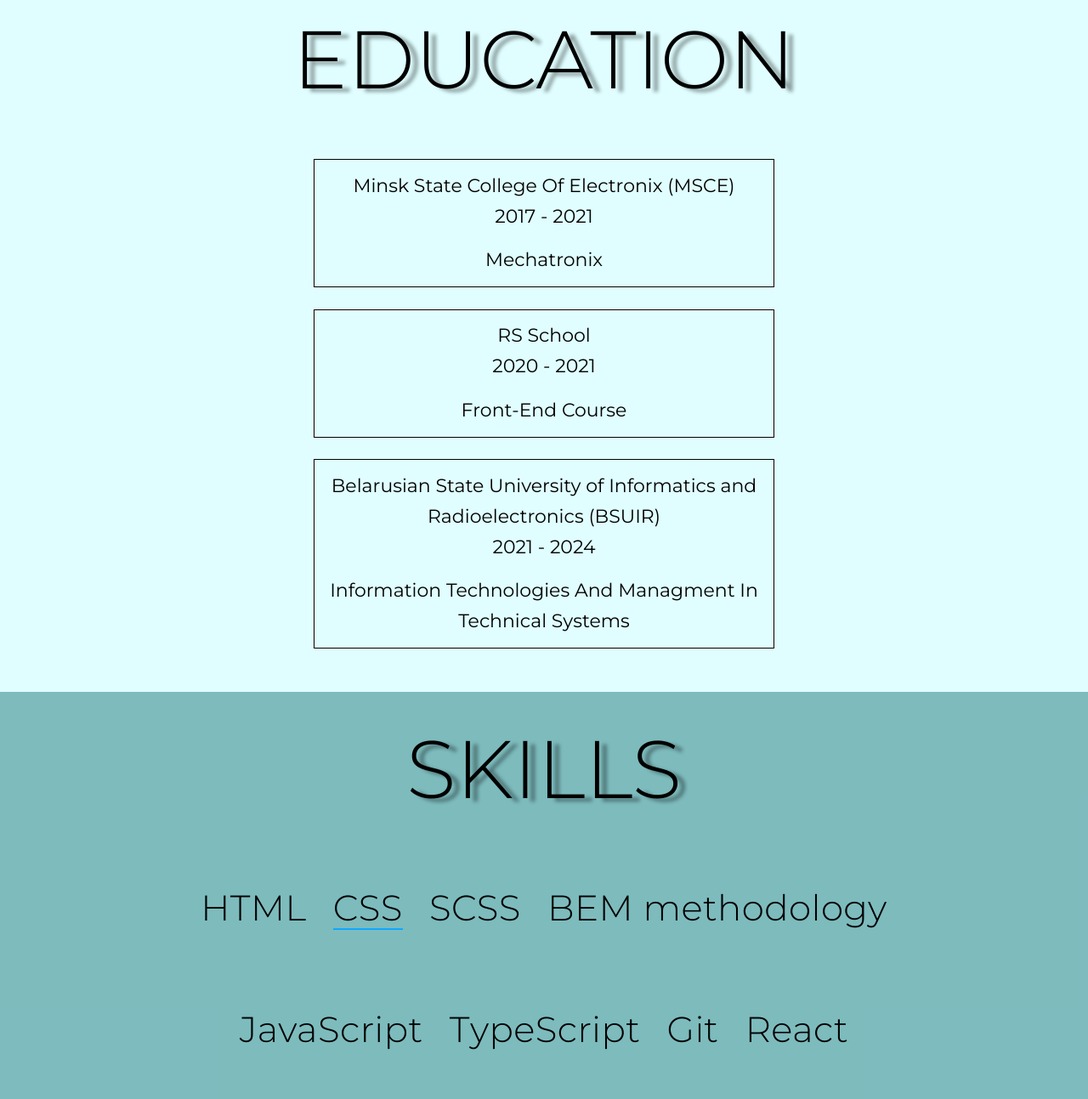
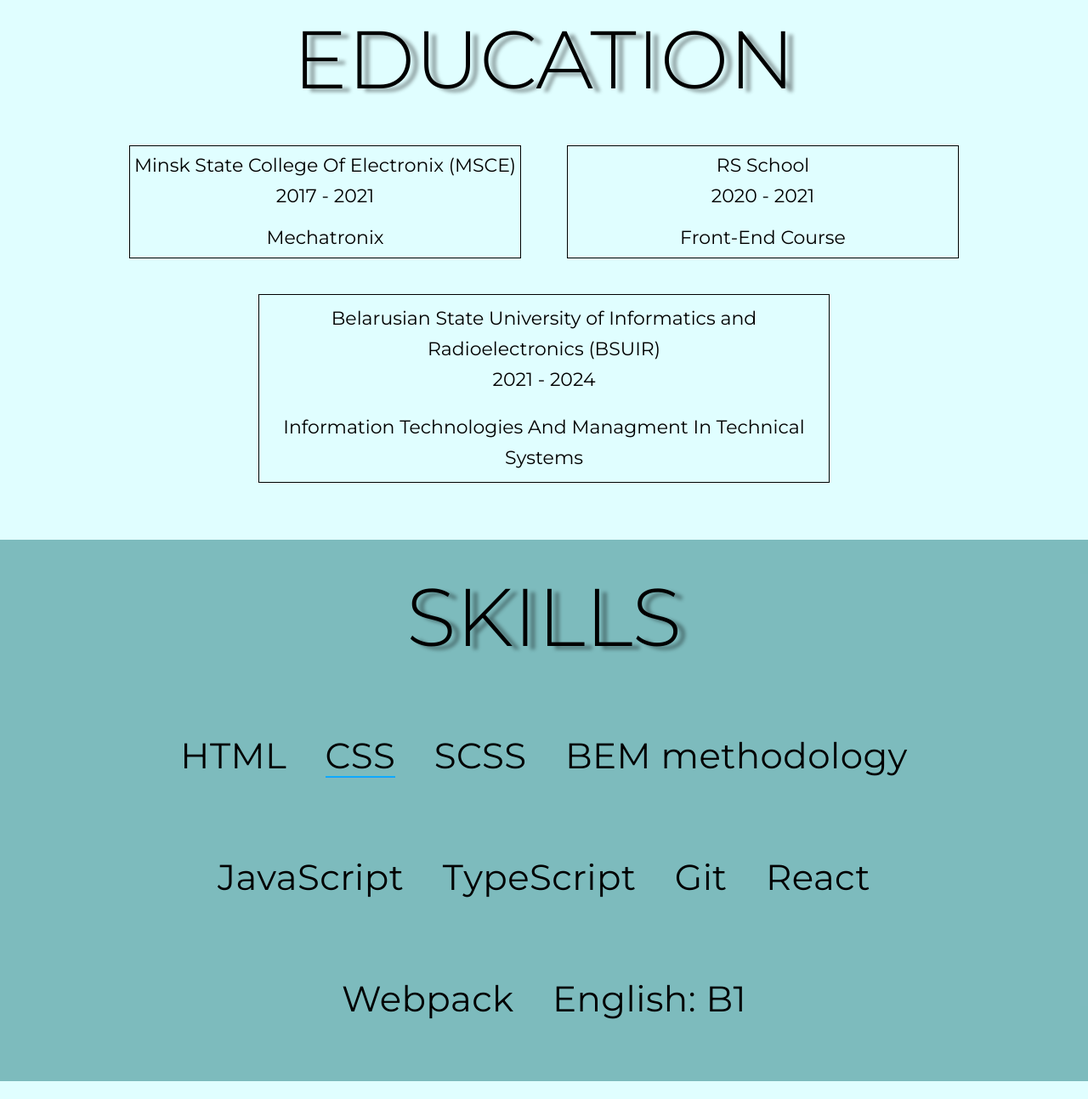
Before and after one commit to AlexeyBobkovv/My-CV, a website built with webpack: page src/template.html in a window 1280 px wide. Shown: the part 1104-2397 px from the top of the page at 85% size. Built offline with nearby package versions, Linux system fonts and the light colour scheme; files whose address does not match are found by name; a web font is replaced by a local one.

Commit message:
refacror: name, about text, educ blocks, skills text, contacts height

```diff
--- a/src/styles/about.scss
+++ b/src/styles/about.scss
@@ -2,10 +2,10 @@
   background-color: $dark-background-color;
 
   &__text {
-    width: 725px;
+    width: 765px;
     height: 60%;
     margin: 0 auto;
-    font-weight: 300;
+    font-weight: 400;
     @include adaptiv-font(24, 17);
     line-height: 1.5;
     text-align: center;
--- a/src/styles/education.scss
+++ b/src/styles/education.scss
@@ -1,14 +1,59 @@
 .education {
   height: 100%;
   background-color: $light-background-color;
-  padding-bottom: 2%;
+  padding-bottom: 60px;
+
+  display: flex;
+  flex-direction: column;
+  justify-content: center;
+  align-items: center;
+
+  &__info-wrapper {
+    width: 1000px;
+    display: grid;
+    grid-template-columns: 1fr 1fr;
+    grid-gap: 3%;
+    grid-template-areas:
+      'A B'
+      'C C';
+
+    .A {
+      grid-area: A;
+    }
+
+    .B {
+      grid-area: B;
+    }
+
+    .C {
+      width: 65%;
+      grid-area: C;
+
+      @media (max-width: 1080px) {
+        width: 450px;
+      }
+
+      @media (max-width: 550px) {
+        width: 100%;
+      }
+    }
+
+    @media (max-width: 1080px) {
+      width: 90%;
+      grid-template-columns: 1fr;
+      grid-template-areas:
+        'A'
+        'B'
+        'C';
+    }
+  }
 
   &__info {
-    width: 515px;
+    width: 450px;
     margin: 2% auto;
 
     @media (max-width: 550px) {
-      width: 90%;
+      width: 100%;
     }
   }
 }
--- a/src/styles/greet.scss
+++ b/src/styles/greet.scss
@@ -19,13 +19,13 @@
 
   &__name-block {
     height: 75%;
-    width: 93%;
+    width: 80%;
     position: relative;
 
     font-family: $name-font-family;
     font-style: normal;
     font-weight: 900;
-    font-size: 170px;
+    font-size: 145px;
     line-height: 204px;
 
     @media (max-width: 1220px) {
--- a/src/styles/skills.scss
+++ b/src/styles/skills.scss
@@ -2,10 +2,10 @@
   background-color: $dark-background-color;
 
   &__text-block {
-    width: 886px;
+    width: 900px;
     margin: 0 auto 0 auto;
     padding-bottom: 2%;
-    font-weight: 300;
+    font-weight: 400;
     font-size: 42px;
 
     line-height: 143px;
@@ -14,7 +14,7 @@
 
     span {
       text-decoration-line: underline;
-      margin: 0 10px;
+      margin: 0 17px;
 
       text-decoration: none;
       background-position: 0% 100%;
@@ -35,61 +35,61 @@
     }
 
     .html {
-        background-image: linear-gradient(#FF8C00, #FFA500);
-        animation: iliketomoveit1 8s infinite;
-        animation-delay: 2.2s;
+      background-image: linear-gradient(#ff8c00, #ffa500);
+      animation: iliketomoveit1 8s infinite;
+      animation-delay: 2.2s;
     }
 
     .css {
-      background-image: linear-gradient(#00BFFF, #1E90FF);
+      background-image: linear-gradient(#00bfff, #1e90ff);
       animation: iliketomoveit1 8s infinite;
       animation-delay: 1s;
     }
 
     .scss {
-      background-image: linear-gradient(#DDA0DD	, #DA70D6);
+      background-image: linear-gradient(#dda0dd, #da70d6);
       animation: iliketomoveit1 8s infinite;
       animation-delay: 3.78s;
     }
 
     .bem {
-      background-image: linear-gradient(#D3D3D3, #A9A9A9);
+      background-image: linear-gradient(#d3d3d3, #a9a9a9);
       animation: iliketomoveit1 8s infinite;
       animation-delay: 9.5s;
     }
 
     .js {
-      background-image: linear-gradient(#FFFF00, #FFD700);
+      background-image: linear-gradient(#ffff00, #ffd700);
       animation: iliketomoveit1 8s infinite;
       animation-delay: 6.5s;
     }
 
     .ts {
-      background-image: linear-gradient(#6495ED, #00008B);
+      background-image: linear-gradient(#6495ed, #00008b);
       animation: iliketomoveit1 8s infinite;
       animation-delay: 7s;
     }
 
     .git {
-      background-image: linear-gradient(#FF4500, #FF4500);
+      background-image: linear-gradient(#ff4500, #ff4500);
       animation: iliketomoveit1 8s infinite;
       animation-delay: 10s;
     }
 
     .react {
-      background-image: linear-gradient(#00BFFF, #00BFFF);
+      background-image: linear-gradient(#00bfff, #00bfff);
       animation: iliketomoveit1 8s infinite;
       animation-delay: 8s;
     }
 
     .wp {
-      background-image: linear-gradient(#4682B4, #4682B4);
+      background-image: linear-gradient(#4682b4, #4682b4);
       animation: iliketomoveit1 8s infinite;
       animation-delay: 13s;
     }
 
     .eng {
-      background-image: linear-gradient(#00BFFF, #FF0000);
+      background-image: linear-gradient(#00bfff, #ff0000);
       animation: iliketomoveit1 8s infinite;
       animation-delay: 15.44s;
     }
@@ -97,7 +97,13 @@
 }
 
 @keyframes iliketomoveit1 {
-  40% 	 {background-size: 0% 2px;}
-  50%  {background-size: 100% 2px;}
-	60%  {background-size: 0% 2px;}
+  40% {
+    background-size: 0% 2px;
+  }
+  50% {
+    background-size: 100% 2px;
+  }
+  60% {
+    background-size: 0% 2px;
+  }
 }
--- a/src/template.html
+++ b/src/template.html
@@ -57,21 +57,22 @@
           <p>Education</p>
         </div>
 
-        <div class="info education__info">
+        <div class="education__info-wrapper">
+          <div class="info education__info A">
             <div class="info__wrapper">
               <div class="info__name"><p>Minsk State College Of Electronix (MSCE)</p></div>
               <div class="info__date"><p>2017 - 2021</p></div>
               <div class="info__specialty"><p>Mechatronix</p></div>
             </div>
           </div>
-        <div class="info education__info">
+          <div class="info education__info B">
             <div class="info__wrapper">
               <div class="info__name"><p>RS School</p></div>
               <div class="info__date"><p>2020 - 2021</p></div>
               <div class="info__specialty"><p>Front-End Course</p></div>
             </div>
           </div>
-        <div class="info education__info">
+          <div class="info education__info C">
             <div class="info__wrapper">
               <div class="info__name">
                 <p>Belarusian State University of Informatics and Radioelectronics (BSUIR)</p>
@@ -83,14 +84,17 @@
             </div>
           </div>
         </div>
+      </div>
       <div class="skills">
         <div class="page-title">
           <p>Skills</p>
         </div>
         <div class="skills__text-block">
           <p>
-            <span class="html">HTML</span> <span class="css">CSS</span> <span class="scss">SCSS</span> <span class="bem">BEM methodology</span>
-            <span class="js">JavaScript</span> <span class="ts">TypeScript</span> <span class="git">Git</span> <span class="react">React</span>
+            <span class="html">HTML</span> <span class="css">CSS</span>
+            <span class="scss">SCSS</span> <span class="bem">BEM methodology</span>
+            <span class="js">JavaScript</span> <span class="ts">TypeScript</span>
+            <span class="git">Git</span> <span class="react">React</span>
             <span class="wp">Webpack</span><span class="eng"> English: B1</span>
           </p>
         </div>
@@ -106,7 +110,9 @@
               <div class="info__wrapper">
                 <div class="info__name"><p>MY FIRST TRY • 2020</p></div>
                 <div class="info__comment"><p>I used the little knowledge of HTML and CSS</p></div>
-                <div class="info__link"><a href="https://alexeybobkovv.github.io/First-try/">Link</a></div>
+                <div class="info__link">
+                  <a href="https://alexeybobkovv.github.io/First-try/">Link</a>
+                </div>
               </div>
             </div>
           </div>
@@ -116,7 +122,11 @@
               <div class="info__wrapper">
                 <div class="info__name"><p>MOMENTUM • 2020</p></div>
                 <div class="info__comment"><p>My first course project. JS HTML CSS</p></div>
-                <div class="info__link"><a href="https://rolling-scopes-school.github.io/alexeybobkovv-JS2020Q3/momentum/">Link</a></div>
+                <div class="info__link">
+                  <a href="https://rolling-scopes-school.github.io/alexeybobkovv-JS2020Q3/momentum/"
+                    >Link</a
+                  >
+                </div>
               </div>
             </div>
           </div>
@@ -126,7 +136,9 @@
               <div class="info__wrapper">
                 <div class="info__name"><p>15-GAME • 2021</p></div>
                 <div class="info__comment"><p>Web game HTML CSS and some JS libraries</p></div>
-                <div class="info__link"><a href="https://alexeybobkovv.github.io/15th-Game/">Link</a></div>
+                <div class="info__link">
+                  <a href="https://alexeybobkovv.github.io/15th-Game/">Link</a>
+                </div>
               </div>
             </div>
           </div>
@@ -136,7 +148,12 @@
               <div class="info__wrapper">
                 <div class="info__name"><p>ONLINE-ZOO • 2021</p></div>
                 <div class="info__comment"><p>Big site for course HTML SCSS JS Webpack</p></div>
-                <div class="info__link"><a href="https://rolling-scopes-school.github.io/alexeybobkovv-JSFE2021Q1/online-zoo/pages/landing/">Link</a></div>
+                <div class="info__link">
+                  <a
+                    href="https://rolling-scopes-school.github.io/alexeybobkovv-JSFE2021Q1/online-zoo/pages/landing/"
+                    >Link</a
+                  >
+                </div>
               </div>
             </div>
           </div>
@@ -148,7 +165,9 @@
                 <div class="info__comment">
                   <p>Pet project React with TS some Redux and want to learn React Native</p>
                 </div>
-                <div class="info__link"><a href="https://alexeybobkovv.github.io/public-prod/#/main">Link</a></div>
+                <div class="info__link">
+                  <a href="https://alexeybobkovv.github.io/public-prod/#/main">Link</a>
+                </div>
               </div>
             </div>
           </div>
@@ -181,11 +200,17 @@
           </div>
           <div class="contact__el">
             <div class="contact__el-logo"><p class="em">EM</p></div>
-            <div class="contact__el-info"><a href="https://e.mail.ru/compose/?to=alekseixxxbobkov@bk.ru">ALEKSIEIXXXBOBKOV@BK.RU</a></div>
+            <div class="contact__el-info">
+              <a href="https://e.mail.ru/compose/?to=alekseixxxbobkov@bk.ru"
+                >ALEKSIEIXXXBOBKOV@BK.RU</a
+              >
+            </div>
           </div>
           <div class="contact__el">
             <div class="contact__el-logo"><p class="vk">VK</p></div>
-            <div class="contact__el-info"><a href="https://vk.com/lesha122">https://vk.com/lesha122</a></div>
+            <div class="contact__el-info">
+              <a href="https://vk.com/lesha122">https://vk.com/lesha122</a>
+            </div>
           </div>
         </div>
       </div>
```
Also changed, not shown: src/styles/contact.scss (+19 -21 lines), dist/6cf811910c05c0fd061c.png (deleted), dist/assets/example.png (deleted), dist/favicon.png (deleted), dist/index.html (deleted), dist/js/main.663e478180cc0543626d.bundle.js (deleted), dist/js/runtime.0c6f684b6e06e74a9a51.bundle.js (deleted), 1 other file. Lines whose indentation alone changed are shown as unchanged.
